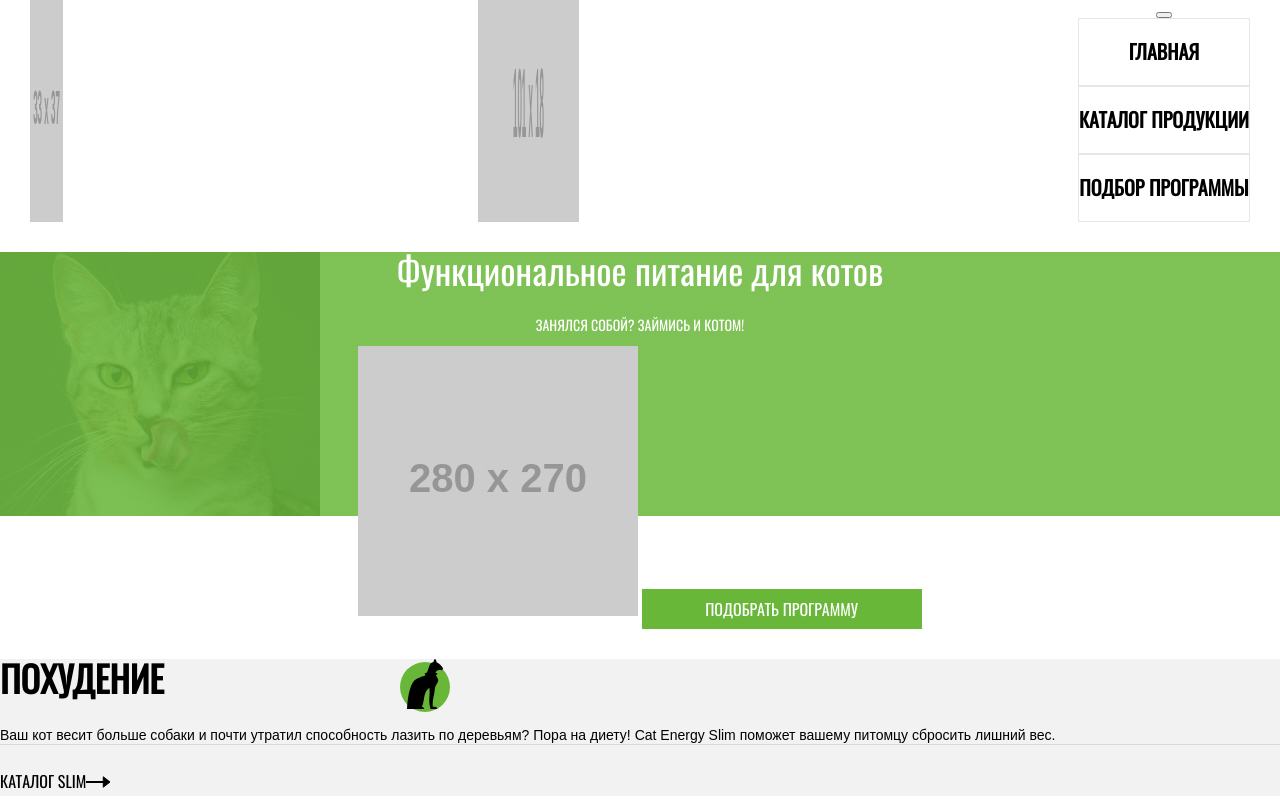
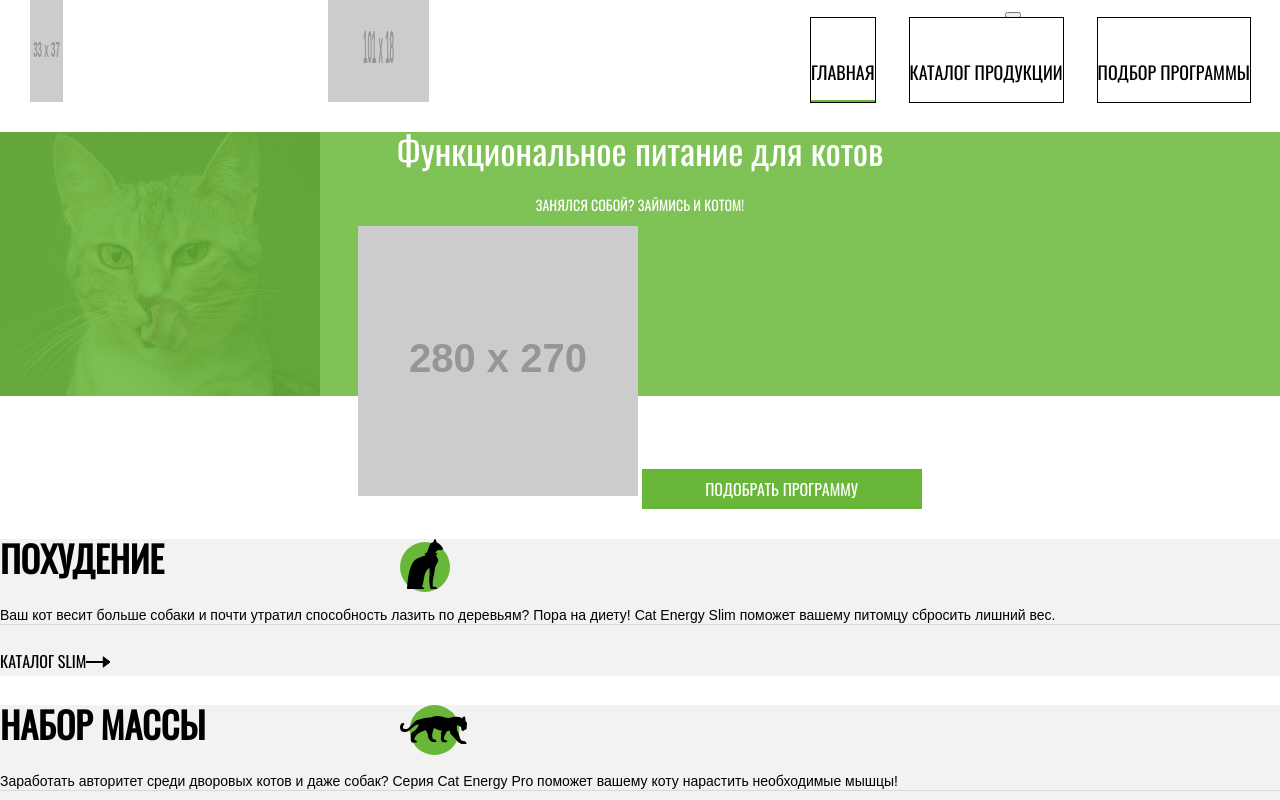
Before and after one commit to soroka282/1421741-cat-energy-21, a website: page source/index.html in a window 1280 px wide. Shown: the top 800 px of the page. Drawn offline with nearby package versions, Linux system fonts and the light colour scheme; files that its build step writes are made by us from their sources; placeholder pictures from the web are drawn by us.

Commit message:
Сетка каталога

```diff
--- a/source/index.html
+++ b/source/index.html
@@ -159,7 +159,7 @@
         </section>
 
         <a class='footer-page__copyright copyright' href='https://htmlacademy.ru/intensive/adaptive'>
-          <p class='copyright__name'>HTML <span>Academy</span></p>
+          <p class='copyright__name'>HTML <div>Academy</div></p>
           <svg width="27" height="34" viewBox="0 0 27 34" fill="none" xmlns="http://www.w3.org/2000/svg">
             <path d="M13.6426 0.0157537L13.5 0L0 1.40733V26.0129L13.5 34L27 26.0129V1.40733L13.6426 0.0157537ZM25.2344 25.0151L13.5 31.9573L1.76561 25.0151V14.9293L13.4507 21.8451L13.4701 23.0984L5.45351 18.3548L5.44295 19.5801L13.4894 24.3885L13.5088 25.675L5.46408 20.9174L5.45351 22.1427L13.5 26.9511L21.6239 22.1182V20.8929V16.909L25.2432 14.7595L25.2344 25.0151ZM25.2344 13.4519L22.0147 15.3319L20.5325 16.2071L13.4666 12.0201L13.456 13.2454L19.4957 16.818L19.4429 16.8495L19.3126 16.9247L18.4536 17.4166L13.4666 14.4689L13.456 15.6942L17.3921 18.0222L16.4591 18.6314L16.438 18.6436L13.4666 16.902L13.456 18.1273L15.4029 19.2615L13.4155 20.4483L1.7973 13.5762L13.4349 6.61831L25.2344 13.4519ZM25.2344 12.2266L13.4401 5.31075L1.76561 12.2196V2.9897L13.5 1.76442L25.2344 2.9897V12.2266Z"/>
           </svg>
--- a/source/sass/blocks/site-list.scss
+++ b/source/sass/blocks/site-list.scss
@@ -2,28 +2,72 @@
   @include font-set (normal, 700, 20px, 20px);
   margin: 0;
   padding: 0;
+  position: relative;
+
+  @media (min-width: $tablet-width) {
+    @include font-set (normal, normal, 18px, 24px);
+    font-weight: normal;
+    display: flex;
+    flex-direction: row;
+  }
 }
 
 .site-list__item {
   list-style: none;
+  min-height: 30px;
   padding-top: 22px;
   padding-bottom: 24px;
-  border: 1px solid $special_grey-4;
+  border-bottom: 1px solid $special_grey-4;
+
+  @media (min-width: $tablet-width) {
+    border: none;
+    padding: 0;
+    padding-top: 42px;
+    margin-left: 35px;
+    outline: 1px solid black;
+    top: 10px;
+  }
+
+  @media (min-width: $desktop-width) {
+    padding-top: 69px;
+  }
 }
 
 .site-list__item a {
   text-decoration: none;
   color: $basic-black;
 
+  @media (min-width: $desktop-width) {
+    color: $basic_white;
+  }
+
   &:hover {
     color: $main-menu-hover;
+
+    @media (min-width: $desktop-width) {
+      color: $basic_white;
+      opacity: 0.6;
+    }
   }
 
   &:focus {
     color: $main-menu-down;
+
+    @media (min-width: $desktop-width) {
+      color: $basic_white;
+      opacity: 0.3;
+    }
+  }
+}
+
+.site-list__item--active {
+  @media (min-width: $tablet-width) {
+    border-bottom: 2px solid $basic_green;
+    padding-bottom: 10px;
   }
 
-  &:active {
-    border-bottom: 2px solid $basic_green;
+  @media (min-width: $desktop-width) {
+    border-bottom: 2px solid $basic_white;
+    padding-bottom: 10px;
   }
 }
--- a/source/sass/blocks/social.scss
+++ b/source/sass/blocks/social.scss
@@ -8,6 +8,10 @@
   list-style: none;
   border-top: 1px solid $border-bottom-program;
   border-bottom: 1px solid $border-bottom-program;
+  width: 92px;
+  display: flex;
+  justify-content: space-between;
+  align-items: center;
 
   @media (min-width: $tablet-width) {
     border-top: none;
```
